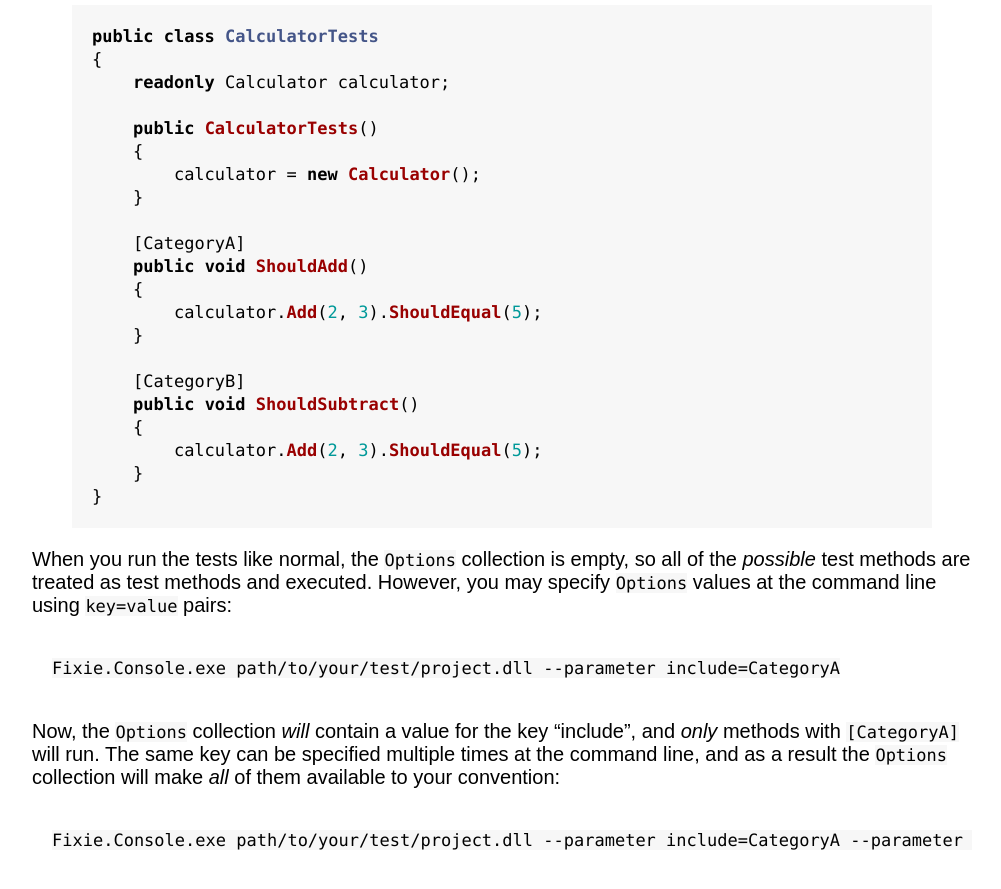
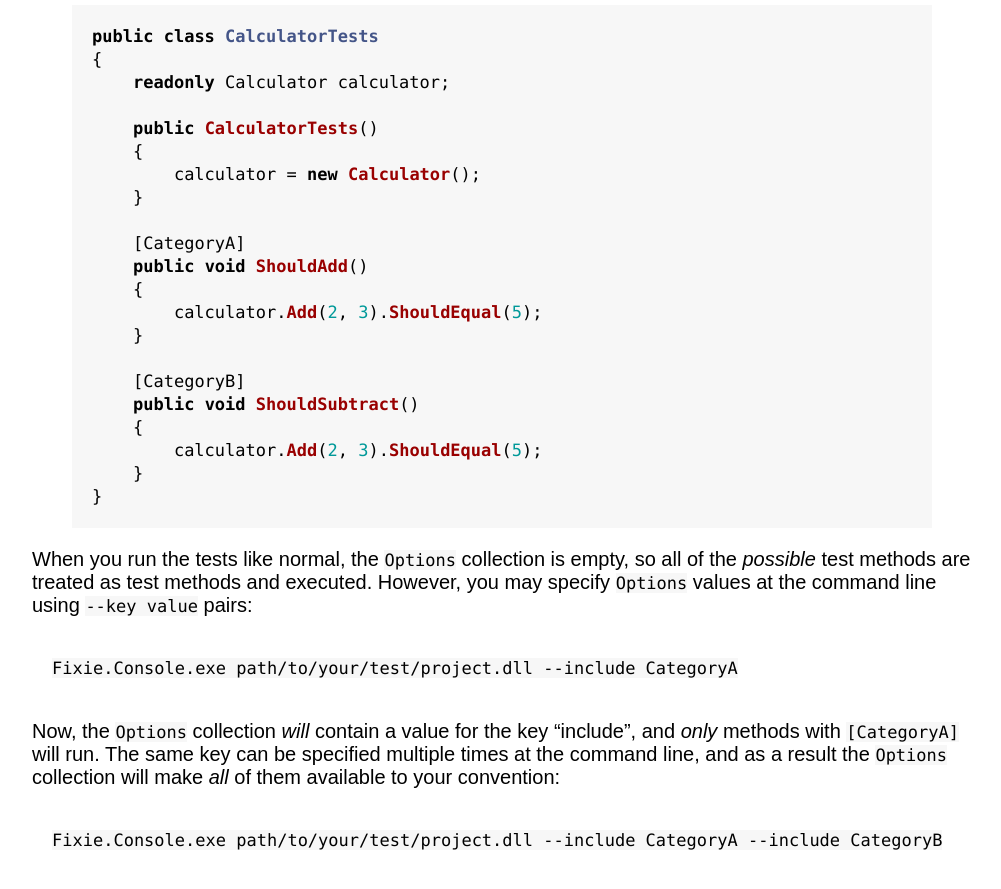
Before and after one commit to fixie/fixie.github.io, a Jekyll site: the page built from docs/console-runner.md, in a window 1280 px wide and 900 px high, scrolled down 2442 px. Shown: the top 889 px of the window, without its empty margins (138-1139 px from the left). Built offline with Jekyll 4.4.1, drawn with Linux system fonts in a browser that asks for light colours; some of the changed text lies outside the part shown.

Commit message:
Update console runner documentation to match current command line argument syntax.

```diff
--- a/docs/console-runner.md
+++ b/docs/console-runner.md
@@ -20,7 +20,7 @@
 
 or
 
-    Fixie.Console.exe path/to/your/test/project.dll --XUnitXml TestResult.xml
+    Fixie.Console.exe path/to/your/test/project.dll --xUnitXml TestResult.xml
 
 If you opt into an XML report format under TeamCity, you may experience your tests being doubly-reported: once from the XML file, and once from the TeamCity-specific console output formatting.  In this case, you can explicitly suppress the TeamCity console output:
 
@@ -101,10 +101,10 @@
 }
 {% endhighlight %}
 
-When you run the tests like normal, the `Options` collection is empty, so all of the *possible* test methods are treated as test methods and executed.  However, you may specify `Options` values at the command line using `key=value` pairs:
+When you run the tests like normal, the `Options` collection is empty, so all of the *possible* test methods are treated as test methods and executed.  However, you may specify `Options` values at the command line using `--key value` pairs:
 
-    Fixie.Console.exe path/to/your/test/project.dll --parameter include=CategoryA
+    Fixie.Console.exe path/to/your/test/project.dll --include CategoryA
 
 Now, the `Options` collection *will* contain a value for the key "include", and *only* methods with `[CategoryA]` will run.  The same key can be specified multiple times at the command line, and as a result the `Options` collection will make *all* of them available to your convention:
 
-    Fixie.Console.exe path/to/your/test/project.dll --parameter include=CategoryA --parameter include=CategoryB
+    Fixie.Console.exe path/to/your/test/project.dll --include CategoryA --include CategoryB
```
